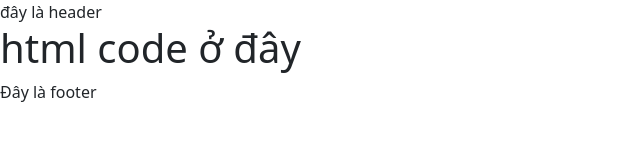
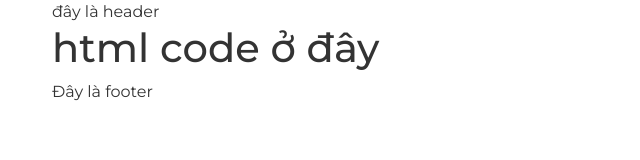
Before and after one commit to long-pv/ila-html, a website: page src/html/index.html in a window 1280 px wide. Shown: the whole page, without its empty margins (0-640 px from the left). Drawn offline with nearby package versions, Linux system fonts and the light colour scheme; files that its build step writes are made by us from their sources.

Commit message:
sửa lại 1 chút

```diff
--- a/src/html/index.html
+++ b/src/html/index.html
@@ -1,30 +1,25 @@
-<!-- src/html/index.html -->
 <!DOCTYPE html>
 <html lang="en">
 
-<head>
-    <meta charset="UTF-8">
-    <meta name="viewport" content="width=device-width, initial-scale=1.0">
-    <title>Document</title>
-    <link rel="stylesheet" href="assets/css/vendor.css"> <!-- Thêm vendor.css -->
-    <link rel="stylesheet" href="assets/css/style.css"> <!-- style.css -->
-</head>
+<!-- Include head - meta -->
+@@include('partials/head.html')
 
 <body>
-
     <!-- Include header -->
     @@include('partials/header.html')
 
     <!-- Main content of the page -->
-    <h1>
-        html code ở đây
-    </h1>
+    <div class="container">
+        <h1>
+            html code ở đây
+        </h1>
+    </div>
 
     <!-- Include footer -->
     @@include('partials/footer.html')
 
-    <script src="assets/js/vendor.js"></script> <!-- vendor.js -->
-    <script src="assets/js/main.js"></script> <!-- main.js -->
+    <!-- Include script -->
+    @@include('partials/script.html')
 </body>
 
 </html>
--- a/src/html/partials/footer.html
+++ b/src/html/partials/footer.html
@@ -1,3 +1,5 @@
 <footer>
-    Đây là footer
+    <div class="container">
+        Đây là footer
+    </div>
 </footer>
--- /dev/null
+++ b/src/html/partials/head.html
@@ -0,0 +1,15 @@
+<head>
+	<meta charset="UTF-8" />
+	<meta name="viewport" content="width=device-width, initial-scale=1.0" />
+	<title>Document</title>
+
+	<!-- fonts -->
+	<link rel="preconnect" href="https://fonts.googleapis.com" />
+	<link rel="preconnect" href="https://fonts.gstatic.com" crossorigin />
+	<link href="https://fonts.googleapis.com/css2?family=Montserrat:ital,wght@0,100..900;1,100..900&display=swap" rel="stylesheet" />
+
+	<link rel="stylesheet" href="./assets/css/vendor.css" />
+	<!-- Thêm vendor.css -->
+	<link rel="stylesheet" href="./assets/css/main.css" />
+	<!-- style.css -->
+</head>
--- a/src/html/partials/header.html
+++ b/src/html/partials/header.html
@@ -1,3 +1,5 @@
 <header>
-    đây là header
+    <div class="container">
+        đây là header
+    </div>
 </header>
--- /dev/null
+++ b/src/html/partials/script.html
@@ -0,0 +1,2 @@
+<script src="./assets/js/vendor.js"></script> <!-- vendor.js -->
+<script src="./assets/js/main.js"></script> <!-- main.js -->
--- a/src/scss/main.scss
+++ b/src/scss/main.scss
@@ -1,4 +1,31 @@
-// Import từng page
+html {
+    background-color: #e9ecef;
+}
+
+body {
+    // UI
+    background-color: #fff;
+    overflow-x: hidden;
+    max-width: 2000px;
+    margin: 0 auto;
+    min-height: 100vh;
+
+    // Style
+    font-family: 'Montserrat', sans-serif;
+    font-weight: 400;
+    line-height: 1.5;
+    color: #333333;
+    font-size: 16px;
+
+    // chặn zoom trên điện thoại
+    @media (max-width: 1200px) {
+        -webkit-touch-callout: none;
+        -khtml-user-select: none;
+        -ms-touch-action: pan-y;
+        touch-action: pan-y;
+    }
+}
+
 @import "member/longpv";
 @import "member/vucoder";
 @import "member/ncd";
```
